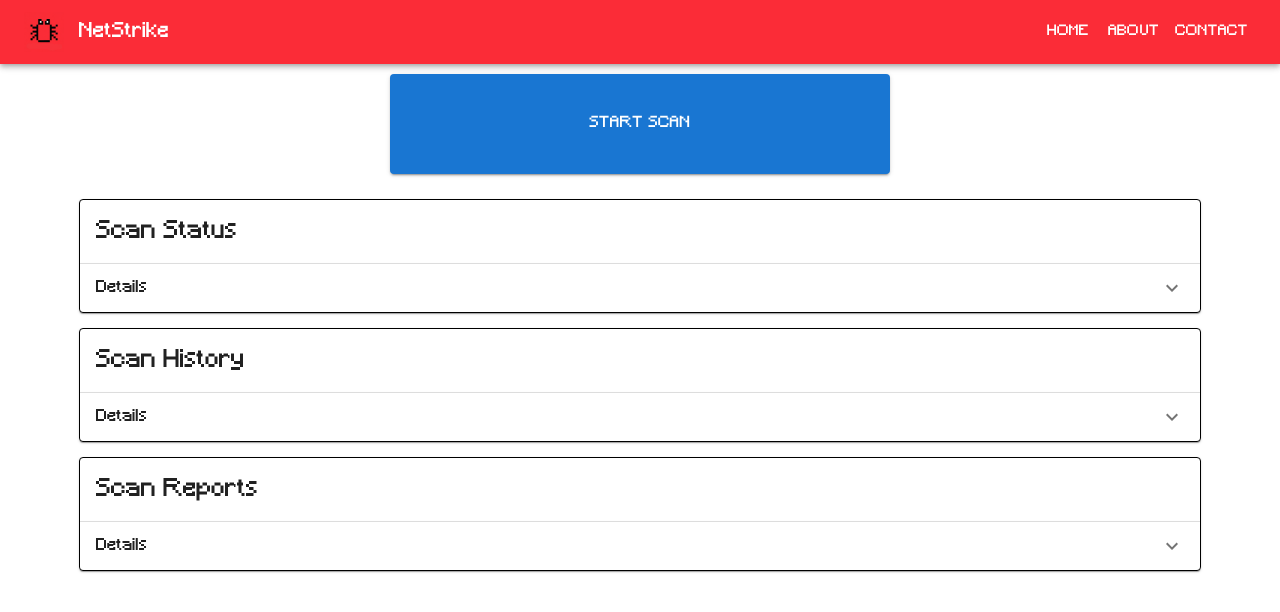
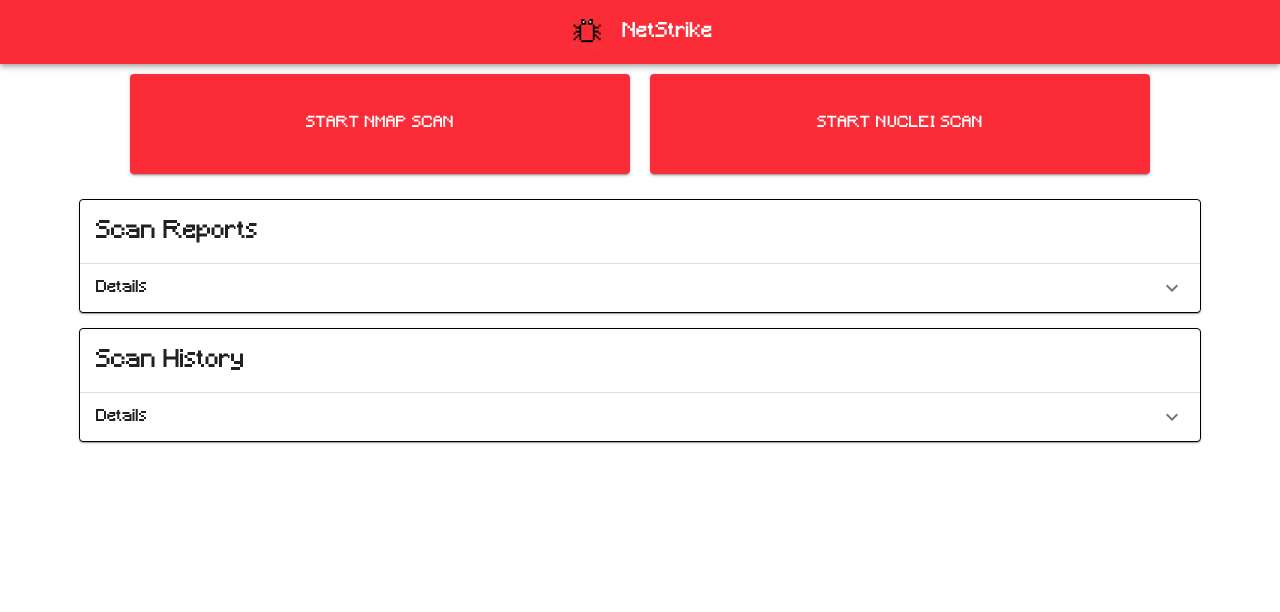
Before and after one commit to andresdiazv/NetStrike, a React (Create React App) app in the folder my-react-app/: page / in a window 1280 px wide. Shown: the top 612 px of the page. Built offline with nearby package versions, Linux system fonts and the light colour scheme; the HTML template or start-up script is replaced by a standard one.

Commit message:
working for now

```diff
--- a/my-react-app/package.json
+++ b/my-react-app/package.json
@@ -2,7 +2,7 @@
   "name": "my-react-app",
   "version": "0.1.0",
   "private": true,
-  "proxy": "http://localhost:5000",
+  "proxy": "http://127.0.0.1:5000",
   "dependencies": {
     "@emotion/react": "^11.11.1",
     "@emotion/styled": "^11.11.0",
--- a/my-react-app/src/App.js
+++ b/my-react-app/src/App.js
@@ -1,31 +1,25 @@
-import React from 'react';
+import React, { useState } from 'react';
 import Navbar from './components/Navbar';
 import ButtonPanel from './components/ButtonPanel';
 import ScanCard from './components/ScanCard';
 import { Container, Typography } from '@mui/material';
 
 const App = () => {
+  const [scanResults, setScanResults] = useState(null);
+
   return (
     <div>
       <Navbar />
-      <Container >
-        <ButtonPanel />
-        <ScanCard title="Scan Status">
+      <Container>
+        <ButtonPanel setScanResults={setScanResults} />
+        <ScanCard title="Scan Reports">
           <Typography style={{ fontFamily: 'Minecraft' }}>
-            {/* Your Scan Status content here */}
-            Scan Status Information
+            {scanResults ? JSON.stringify(scanResults, null, 2) : "Scan Reports Information"}
           </Typography>
         </ScanCard>
         <ScanCard title="Scan History">
           <Typography style={{ fontFamily: 'Minecraft' }}>
-            {/* Your Scan History content here */}
             Scan History Information
-          </Typography>
-        </ScanCard>
-        <ScanCard title="Scan Reports">
-          <Typography style={{ fontFamily: 'Minecraft' }}>
-            {/* Your Scan Reports content here */}
-            Scan Reports Information
           </Typography>
         </ScanCard>
       </Container>
--- a/my-react-app/src/components/ButtonPanel.js
+++ b/my-react-app/src/components/ButtonPanel.js
@@ -13,7 +13,7 @@ import {
   Checkbox,
 } from "@mui/material";
 
-const ButtonPanel = () => {
+const ButtonPanel = ({ setScanResults}) => {
   const [open, setOpen] = useState(false);
   const [ipAddress, setIpAddress] = useState("");
   const [result, setResult] = useState(null);
@@ -80,10 +80,26 @@ const ButtonPanel = () => {
             width: "500px",
             height: "100px",
             fontFamily: "Minecraft",
+            backgroundColor: "rgb(251, 44, 55)",
           }}
           onClick={handleClickOpen}
         >
-          Start Scan
+          Start NMAP Scan
+        </Button>
+        <Button
+          variant="contained"
+          color="primary"
+          size="large"
+          style={{
+            margin: "10px",
+            width: "500px",
+            height: "100px",
+            fontFamily: "Minecraft",
+            backgroundColor: "rgb(251, 44, 55)",
+          }}
+          onClick={handleClickOpen}
+        >
+          Start Nuclei Scan
         </Button>
       </Box>
 
@@ -103,30 +119,6 @@ const ButtonPanel = () => {
             fullWidth
             value={ipAddress}
             onChange={(e) => setIpAddress(e.target.value)}
-          />
-          <FormControlLabel
-            control={
-              <Checkbox
-                checked={selectedScans.nmap}
-                onChange={handleCheckboxChange}
-                name="nmap"
-                color="primary"
-              />
-            }
-            label="Nmap"
-            style={{ fontFamily: "Minecraft" }}
-          />
-          <FormControlLabel
-            control={
-              <Checkbox
-                checked={selectedScans.nuclei}
-                onChange={handleCheckboxChange}
-                name="nuclei"
-                color="primary"
-              />
-            }
-            label="Nuclei"
-            style={{ fontFamily: "Minecraft" }}
           />
         </DialogContent>
         <DialogActions>
--- a/my-react-app/src/components/Navbar.js
+++ b/my-react-app/src/components/Navbar.js
@@ -1,17 +1,22 @@
 import React from 'react';
-import { AppBar, Toolbar, Typography, Button } from '@mui/material';
+import { AppBar, Toolbar, Typography, Box } from '@mui/material';
 
 const Navbar = () => {
   return (
     <AppBar position="static" style={{ backgroundColor: 'rgb(251, 44, 55)' }}>
       <Toolbar>
-        <img src="/logo.png" alt="logo" style={{ height: '40px', marginRight: '15px' }} />
-        <Typography variant="h6" style={{ flexGrow: 1, fontFamily: 'Minecraft'}}>
-          NetStrike
-        </Typography>
-        <Button color="inherit" style={{ fontFamily: 'Minecraft' }} href="/">Home</Button>
-        <Button color="inherit" style={{ fontFamily: 'Minecraft' }} href="/about">About</Button>
-        <Button color="inherit" style={{ fontFamily: 'Minecraft' }} href="/contact">Contact</Button>
+        <Box
+          display="flex"
+          flexDirection="row"
+          justifyContent="center"
+          alignItems="center"
+          style={{ flexGrow: 1 }}
+        >
+          <img src="/logo.png" alt="logo" style={{ height: '40px', marginRight: '15px' }} />
+          <Typography variant="h6" style={{ fontFamily: 'Minecraft' }}>
+            NetStrike
+          </Typography>
+        </Box>
       </Toolbar>
     </AppBar>
   );
--- a/my-react-app/src/components/ScanCard.js
+++ b/my-react-app/src/components/ScanCard.js
@@ -1,30 +1,37 @@
-import React from 'react';
-import { Card, CardHeader, Accordion, AccordionSummary, AccordionDetails, Typography } from '@mui/material';
-import ExpandMoreIcon from '@mui/icons-material/ExpandMore';
+import React from "react";
+import {
+  Card,
+  CardHeader,
+  Accordion,
+  AccordionSummary,
+  AccordionDetails,
+  Typography,
+} from "@mui/material";
+import ExpandMoreIcon from "@mui/icons-material/ExpandMore";
 
 const ScanCard = ({ title, children }) => {
   return (
     <Card
       style={{
-        margin: '15px',
-        border: '1px solid black',
-        '&:hover': {
-          boxShadow: '0 4px 8px rgba(0,0,0,0.1)'
-        }
+        margin: "15px",
+        border: "1px solid black",
+        "&:hover": {
+          boxShadow: "0 4px 8px rgba(0,0,0,0.1)",
+        },
       }}
     >
       <CardHeader
         title={title}
-        titleTypographyProps={{ style: { fontFamily: 'Minecraft' } }}
+        titleTypographyProps={{ style: { fontFamily: "Minecraft" } }}
       />
       <Accordion>
-        <AccordionSummary
-          expandIcon={<ExpandMoreIcon />}
-        >
-          <Typography style={{ fontFamily: 'Minecraft' }}>Details</Typography>
+        <AccordionSummary expandIcon={<ExpandMoreIcon />}>
+          <Typography style={{ fontFamily: "Minecraft" }}>Details</Typography>
         </AccordionSummary>
         <AccordionDetails>
-          <Typography style={{ fontFamily: 'Minecraft' }}>  {}
+          <Typography style={{ fontFamily: "Minecraft" }}>
+            {" "}
+            {}
             {children}
           </Typography>
         </AccordionDetails>
```
Also changed, not shown: my-react-app/src/components/ProgressBar.js (deleted, +0 -13 lines), my-react-app/src/components/ScanComponent.js (deleted, +0 -36 lines), my-react-app/src/components/ScanHistoryTable.js (deleted, +0 -21 lines), my-react-app/src/components/ScanReportsTable.js (deleted, +0 -21 lines), my-react-app/src/components/ScanStatusTable.js (deleted, +0 -21 lines), 1 other file (tests, documents, lock files or other folders).
